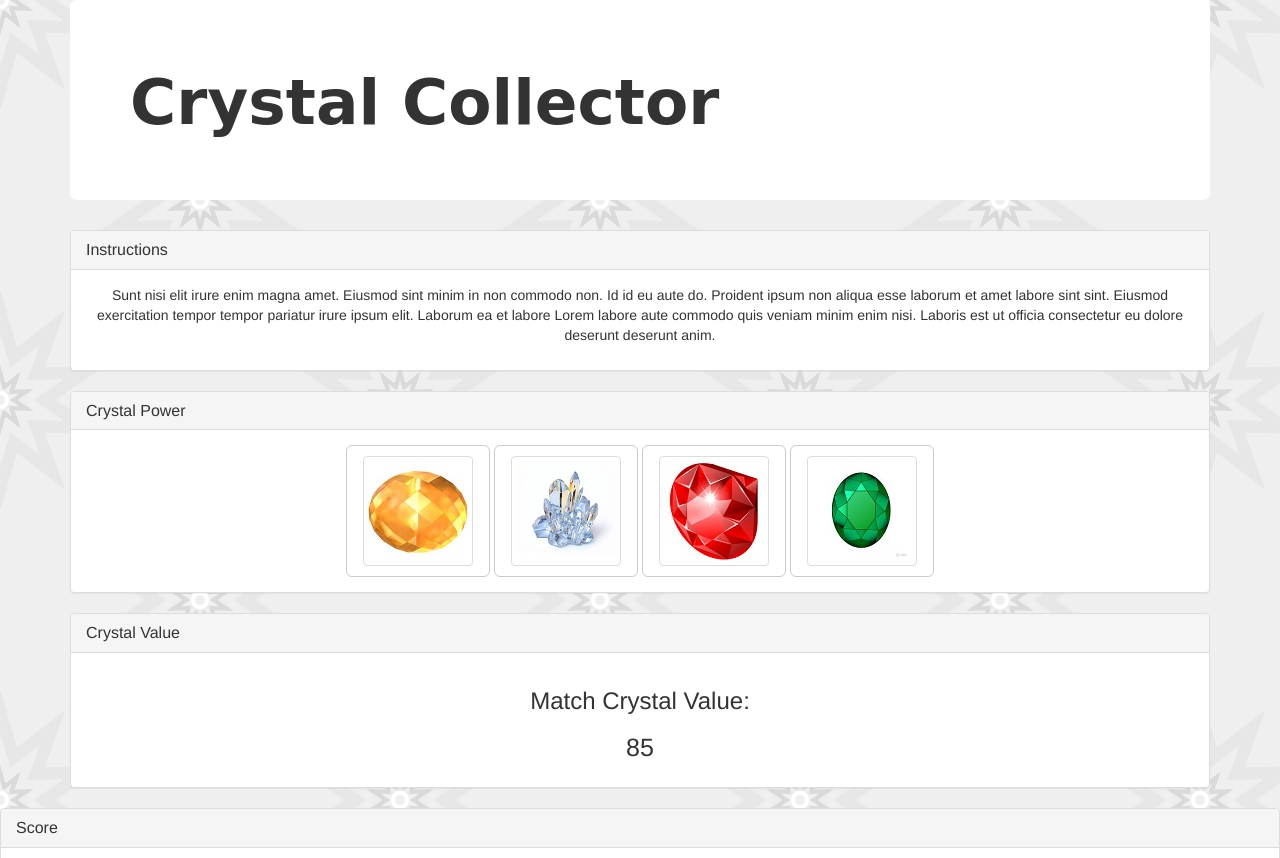
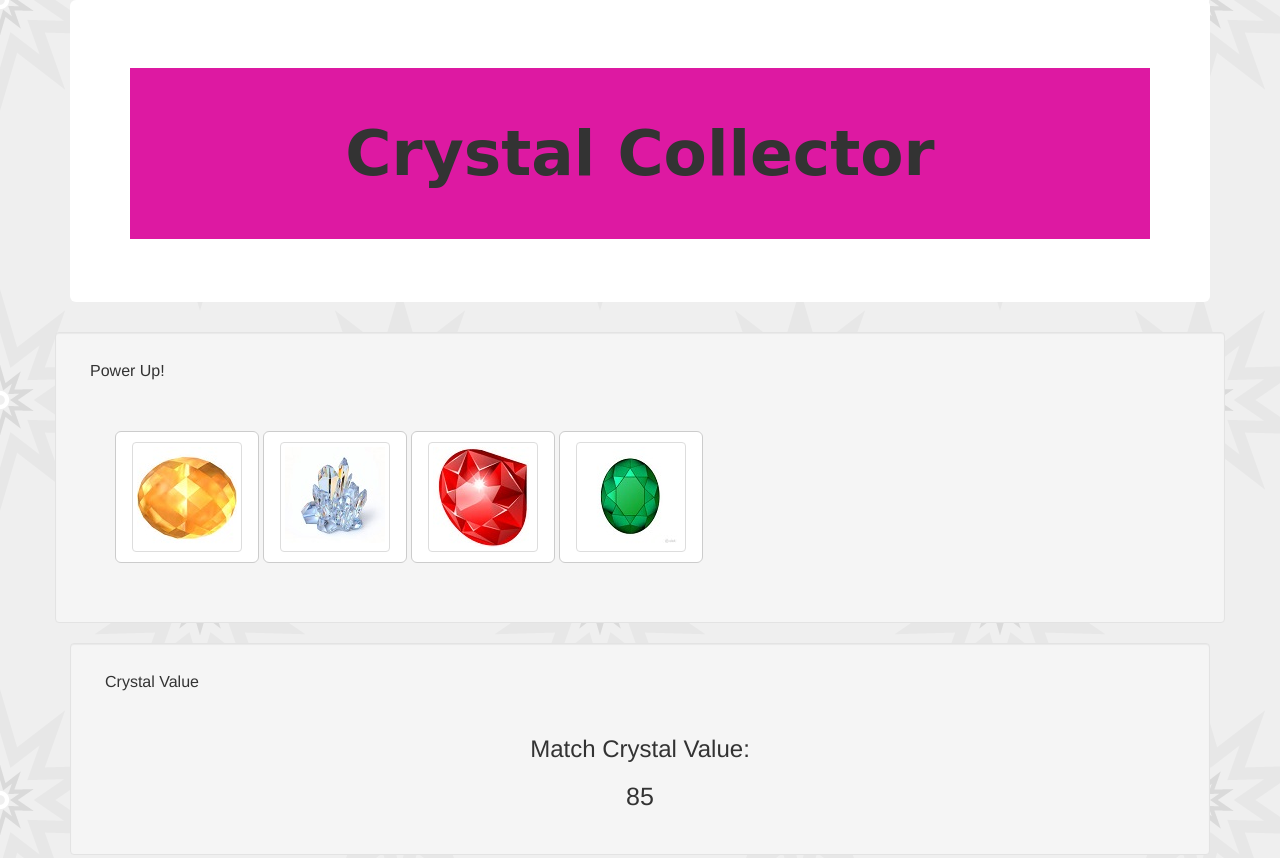
Before and after one commit to writesandy/Crystal-Collector, a plain HTML site: page index.html in a window 1280 px wide. Shown: the top 858 px of the page. Drawn offline with nearby package versions, Linux system fonts and the light colour scheme; a web font is replaced by a local one.

Commit message:
new html page v1

```diff
--- a/assets/css/style.css
+++ b/assets/css/style.css
@@ -4,6 +4,28 @@
  body {
     background-image: url("../images/pow-star.png")
   }
+
+h1 {
+  font-family: 'Meie Script', cursive;
+  background: rgb(221, 25, 162);
+  text-align: center;
+  font-size: 65px;
+  font-weight: 600;
+  padding: 5%;
+  }
+
+
+  #scores {
+    display: inline-block;
+    background-color: pink;
+    padding-top: 15px;
+  }
+
+  #crystals {
+    display: inline-block;
+    padding: 25px;
+  }
+
 
    .match-value {
     font-size: 25px;
@@ -12,12 +34,6 @@
   .jumbotron {
       background-color: #ffff;
       background-position: center;
-  }
-
-  .title {
-    font-family: 'Meie Script', cursive;
-    font-size: 45pt;
-    font-weight: 600;
   }
 
   .button-image {
--- a/assets/javascript/game.js
+++ b/assets/javascript/game.js
@@ -75,7 +75,6 @@ function tryAgain () {
          startGame();
 }
 
-
 // Crystal clicks and win eval
 
 $('.amber').click(function(){
@@ -101,7 +100,6 @@ $('.amber').click(function(){
                         tryAgain();
 }
 
-
 );
 
         $('.ruby').click(function(){
@@ -114,7 +112,7 @@ $('.amber').click(function(){
                 (score > matchMe)
                         tryAgain();
 
-        });
+});
 
         $('.emerald').click(function(){
                 score = score + c4;
--- a/index.html
+++ b/index.html
@@ -16,23 +16,13 @@
     <h1 class="title">Crystal Collector</h1>
     <p></p>
   </div>
-  <div class="panel panel-default">
-    <div class="panel-heading">
-      <h3 class="panel-title">Instructions</h3>
-    </div>
-    <div class="panel-body">
-            <div class="text-center">
-              <p>Sunt nisi elit irure enim magna amet. Eiusmod sint minim in non commodo non. Id id eu aute do. Proident ipsum non aliqua esse laborum et amet labore sint sint. Eiusmod exercitation tempor tempor pariatur irure ipsum elit. Laborum ea et labore Lorem labore aute commodo quis veniam minim enim nisi. Laboris est ut officia consectetur eu dolore deserunt deserunt anim.</p>
-            </div>
-          </div>
-    </div>
-  <div class="panel panel-default">
+  <div class = "row" class = "col-md-5">
+   <div class="well">
         <div class="panel-heading">
-          <h3 class="panel-title">Crystal Power</h3>
+          <h3 class="panel-title">Power Up!</h3>
         </div>
         <div id = "crystals">
-        <div class="panel-body">
-                <div class="text-center">
+        <div class="panel-body" class = "col-md-6">
                   <button id = "crystal-amber" class="btn btn-default btn-lg crystal"><img class="img-thumbnail amber" src="./assets/images/amber.jpg" alt="Amber Crystal"></button>
                   <button id = "crystal-diamond" class="btn btn-default btn-lg crystal"><img class="img-thumbnail diamond" src="./assets/images/clear crystal.jpg" alt="Diamond Crystal"></button>
                   <button id = "crystal-ruby" class="btn btn-default btn-lg crystal"><img class="img-thumbnail ruby" src="./assets/images/ruby.jpg" alt="Ruby Crystal"></button>
@@ -41,17 +31,19 @@
               </div>
           </div>
     </div>
-        <div class="panel panel-default">
+
+        <div class="well" class = "col-md-6">
           <div class="panel-heading">
             <h3 class="panel-title">Crystal Value</h3>
           </div>
-          <div class="panel-body">
+          <div class="panel-body" class = "col-md-4">
                   <div class="text-center">
                     <h3>Match Crystal Value:</h3><h3><div class = "match-value"></h3>
                     </div>
                   </div>
                 </div>
           </div>
+        </div>
         <div class="panel panel-default">
           <div class="panel-heading">
             <h3 class="panel-title">Score</h3>
```
Also changed, not shown: index2.html (added, +64 -0 lines), assets/images/crystal-collector game icon.JPG (added).
